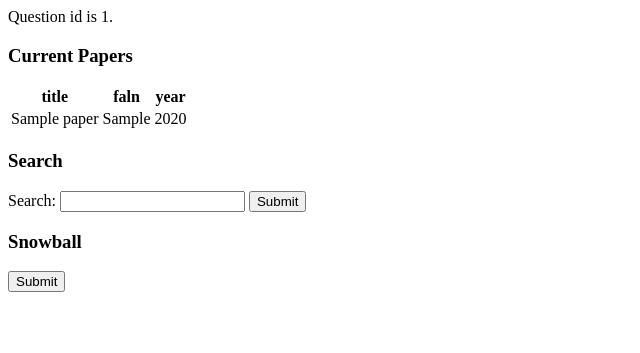
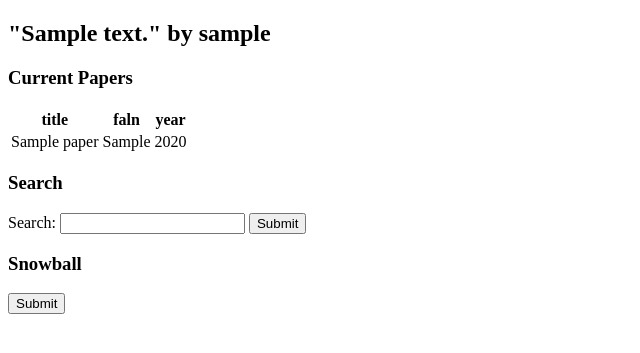
Before and after one commit to social-spatial-interaction-lab/lignin, a Django app: page /question/1/ in a window 1280 px wide. Shown: the top 353 px of the page, without its empty margins (0-640 px from the left). Run offline with Django 4.2, Linux system fonts and the light colour scheme; tables that the repository leaves empty hold one stand-in row (values such as "Sample post").

Commit message:
use question text as title

```diff
--- a/ligninapp/models.py
+++ b/ligninapp/models.py
@@ -31,6 +31,9 @@ class Question(models.Model):
     papers = models.ManyToManyField(Paper, blank=True)
     rejected_papers = models.TextField(blank=True)
 
+    def __str__(self):
+        return f'"{self.question_text}" by {self.creator}'
+
 
 class Value(models.Model):
     column = models.ForeignKey(Column, on_delete=models.CASCADE)
--- a/ligninapp/templates/ligninapp/question.html
+++ b/ligninapp/templates/ligninapp/question.html
@@ -2,13 +2,13 @@
 <html lang="en">
 <head>
     <meta charset="UTF-8">
-    <title>Title</title>
+    <title>{{ question }}</title>
 </head>
 <body>
 
 {% load static %}
 
-Question id is {{ question_id }}.
+<h2>{{ question }}</h2>
 
 <div>
     <h3>Current Papers</h3>
--- a/ligninapp/views.py
+++ b/ligninapp/views.py
@@ -13,8 +13,9 @@ def index(request):
 
 
 def get_question(request, question_id):
-    print(question_id)
+    question = get_object_or_404(Question, id=question_id)
     return render(request, template_name="ligninapp/question.html", context={
+        "question": question,
         "question_id": question_id
     })
 
```
